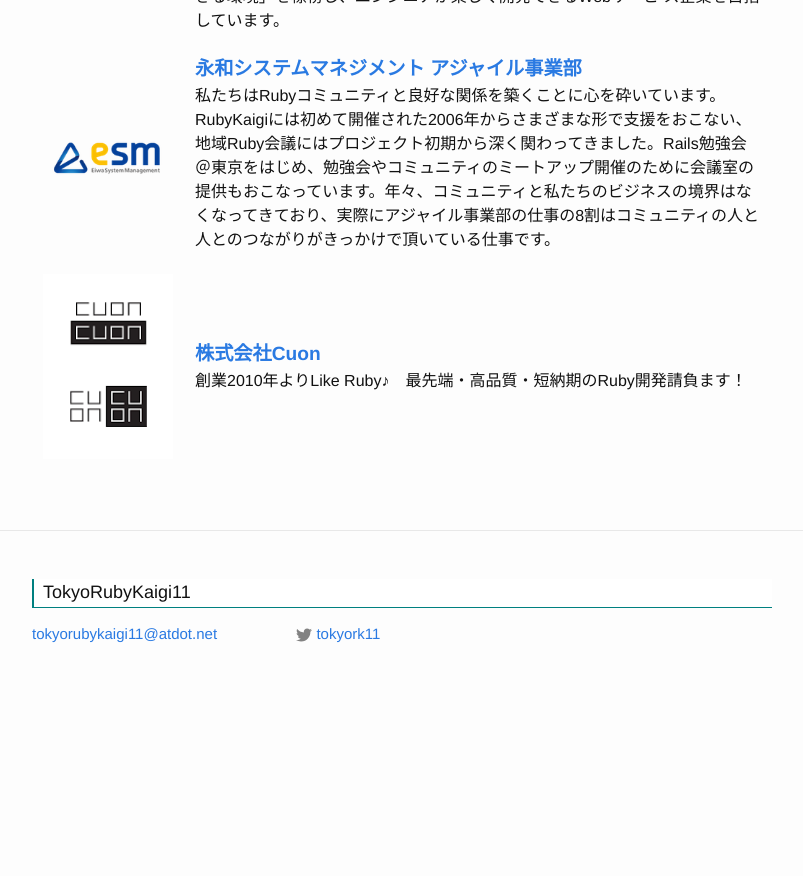
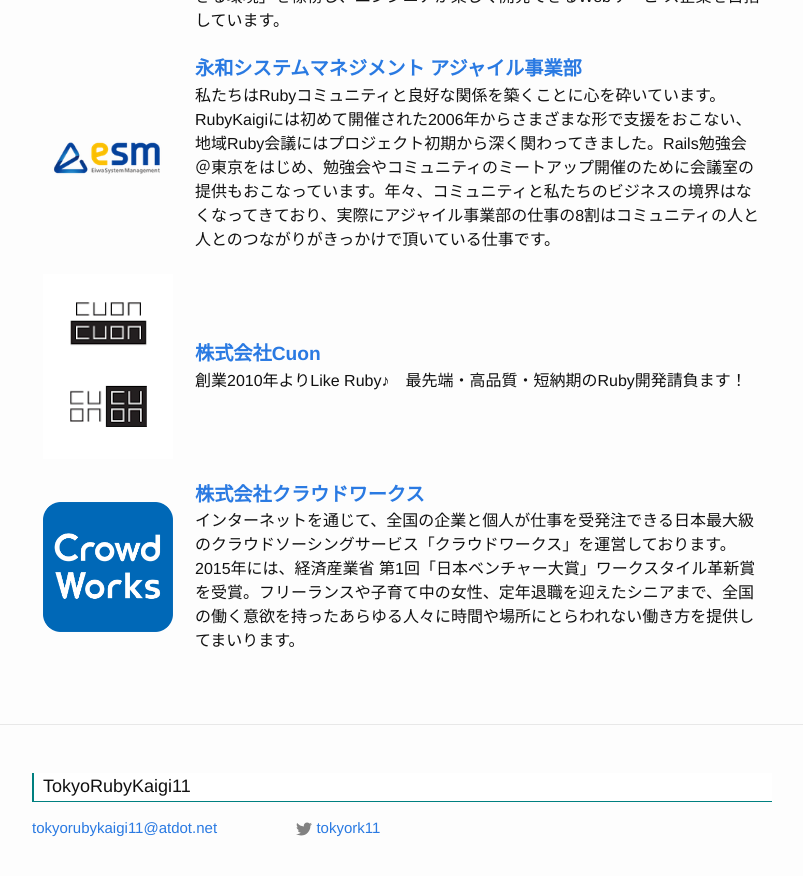
Before and after one commit to ko1/tokyo11, a Jekyll site: the page built from sponsors.html, in a window 1280 px wide and 900 px high, scrolled down 1259 px. Shown: the top 876 px of the window, without its empty margins (238-1041 px from the left). Built offline with Jekyll 4.4.1, drawn with Linux system fonts in a browser that asks for light colours; before the commit the page ends 1964 px from its top, so only the background shows below that.

Commit message:
add CrowdWorks

```diff
--- a/_data/sponsors.yaml
+++ b/_data/sponsors.yaml
@@ -25,3 +25,7 @@
     image: cuonlogo.ai.png
     link: http://www.cuon.co.jp
     desc: 創業2010年よりLike Ruby♪　最先端・高品質・短納期のRuby開発請負ます！
+  - name: 株式会社クラウドワークス
+    image: cw.png
+    link: https://crowdworks.co.jp/
+    desc: インターネットを通じて、全国の企業と個人が仕事を受発注できる日本最大級のクラウドソーシングサービス「クラウドワークス」を運営しております。2015年には、経済産業省 第1回「日本ベンチャー大賞」ワークスタイル革新賞を受賞。フリーランスや子育て中の女性、定年退職を迎えたシニアまで、全国の働く意欲を持ったあらゆる人々に時間や場所にとらわれない働き方を提供してまいります。
```
Also changed, not shown: image/cw.png (added).
